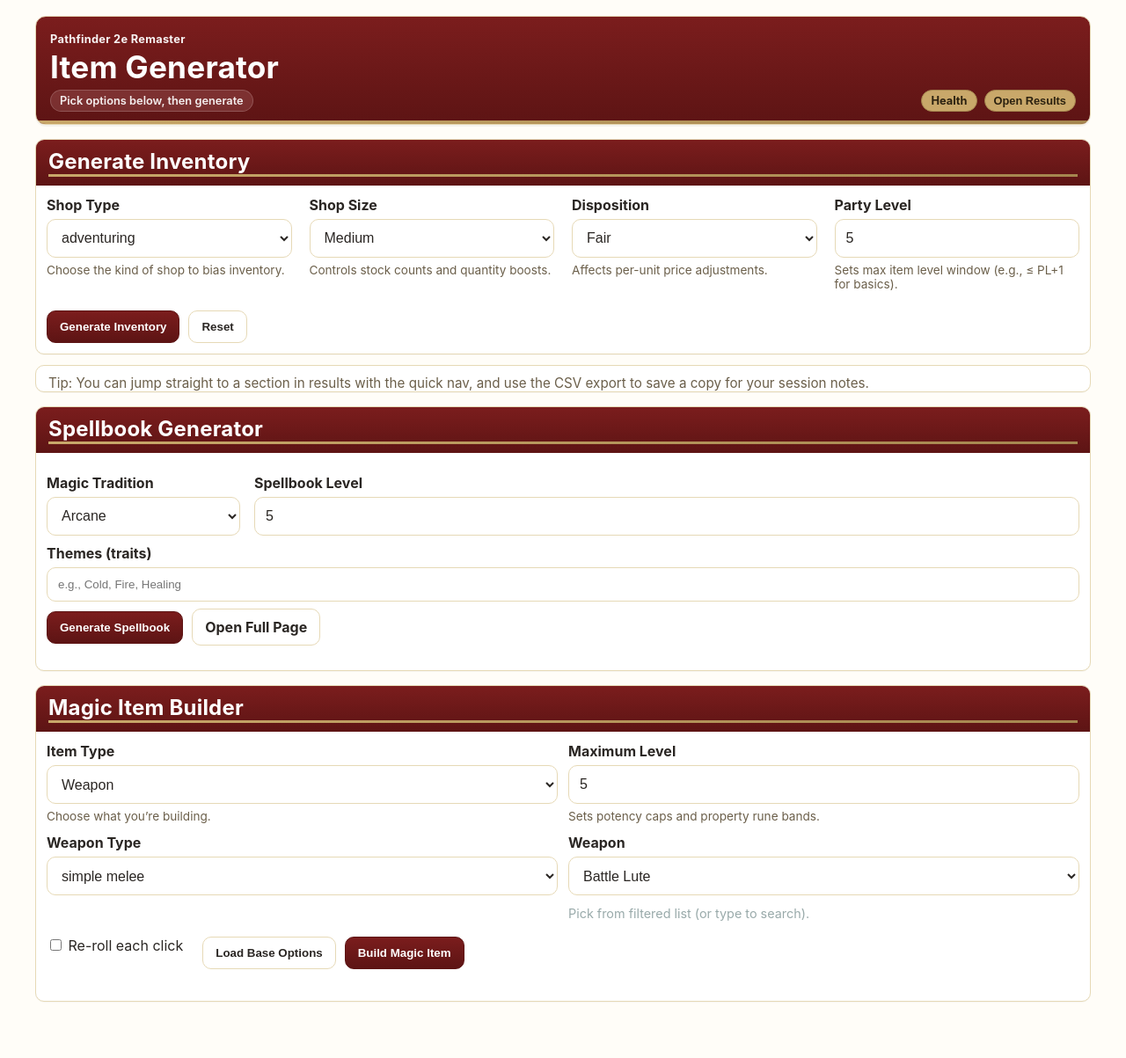
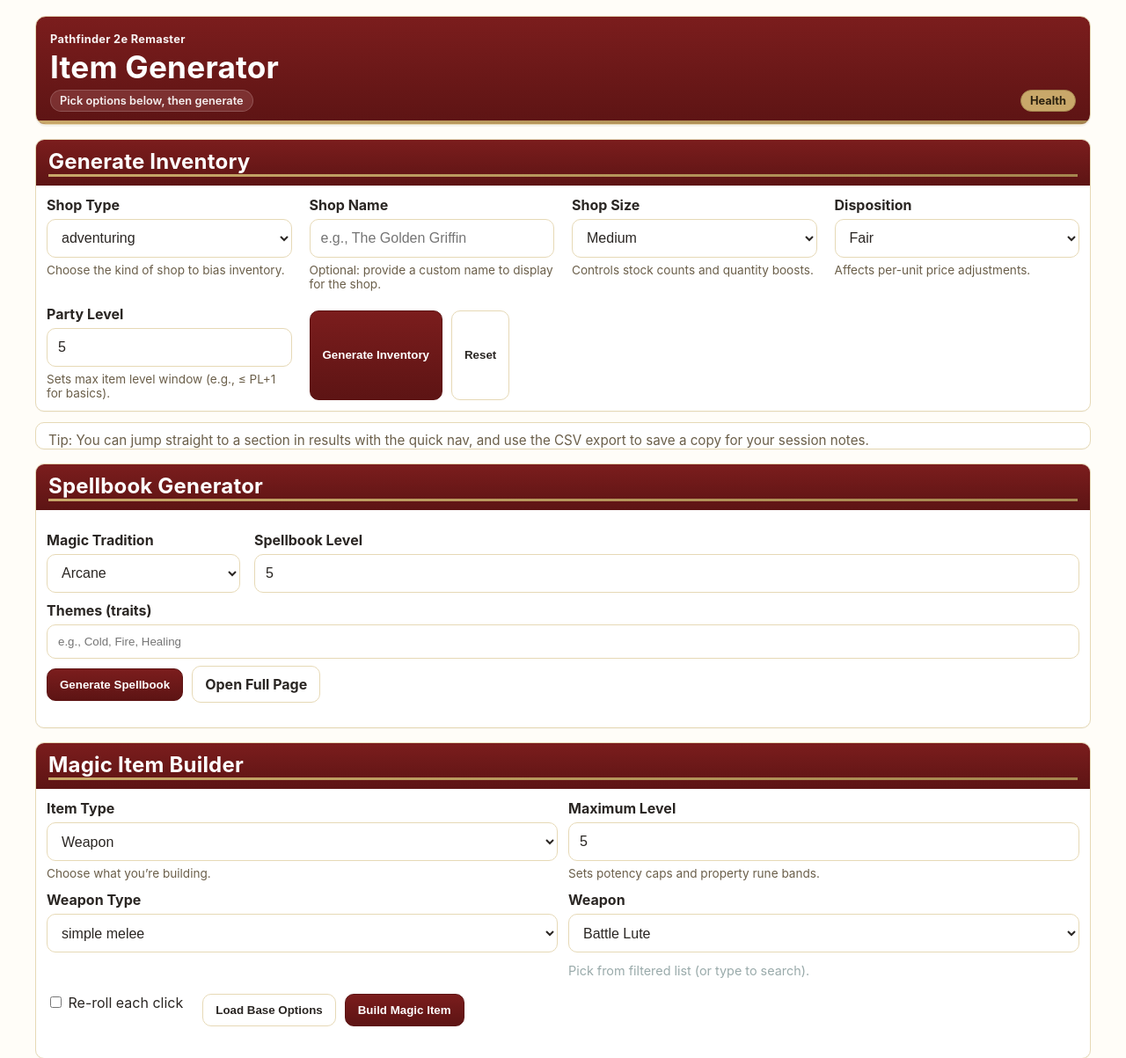
Before and after one commit to NyteshadeXT/PF2e_Item_Generator, a Flask app: page / in a window 1280 px wide. Shown: the top 1203 px of the page at 88% size. Before the commit the page ends 1139 px from the top, so only its background shows below. Run offline with Flask 3, Linux system fonts and the light colour scheme; data comes from the database, SQL or seed files in the repository; data that the repository does not hold is empty.

Commit message:
Update 09.18.2025 2
Changes to index.html to remove extra submit button and start implementation of Shop Name.

```diff
--- a/templates/index.html
+++ b/templates/index.html
@@ -24,8 +24,6 @@
 
         <nav class="pf-page-actions" aria-label="Primary actions">
           <a href="/health" class="pf-link-chip">Health</a>
-          <!-- Submit the form from the header via the 'form' attribute -->
-          <button class="pf-link-chip" type="submit" form="generatorForm">Open Results</button>
         </nav>
       </div>
     </header>
@@ -49,11 +47,20 @@
             <div class="pf-help">Choose the kind of shop to bias inventory.</div>
           </div>
 
-		  <!-- Shop Size -->
-		  <div class="pf-field">
-			<label for="shop_size" class="pf-label">Shop Size</label>
-			<select id="shop_size" name="shop_size" class="pf-select pf-select-lg">
-			  {% set current_size = (shop_size or 'Medium') %}
+          <!-- Shop Name -->
+          <div class="pf-field">
+            <label for="shop_name" class="pf-label">Shop Name</label>
+            <input id="shop_name" name="shop_name" type="text"
+                   class="pf-input pf-select-lg" value="{{ shop_name or '' }}"
+                   placeholder="e.g., The Golden Griffin" />
+            <div class="pf-help">Optional: provide a custom name to display for the shop.</div>
+          </div>
+
+                  <!-- Shop Size -->
+                  <div class="pf-field">
+                        <label for="shop_size" class="pf-label">Shop Size</label>
+                        <select id="shop_size" name="shop_size" class="pf-select pf-select-lg">
+                          {% set current_size = (shop_size or 'Medium') %}
 			  {% for opt in ['Small','Medium','Large','Grand'] %}
 				<option value="{{ opt|lower }}" {% if current_size|lower == opt|lower %}selected{% endif %}>{{ opt }}</option>
 			  {% endfor %}
```
